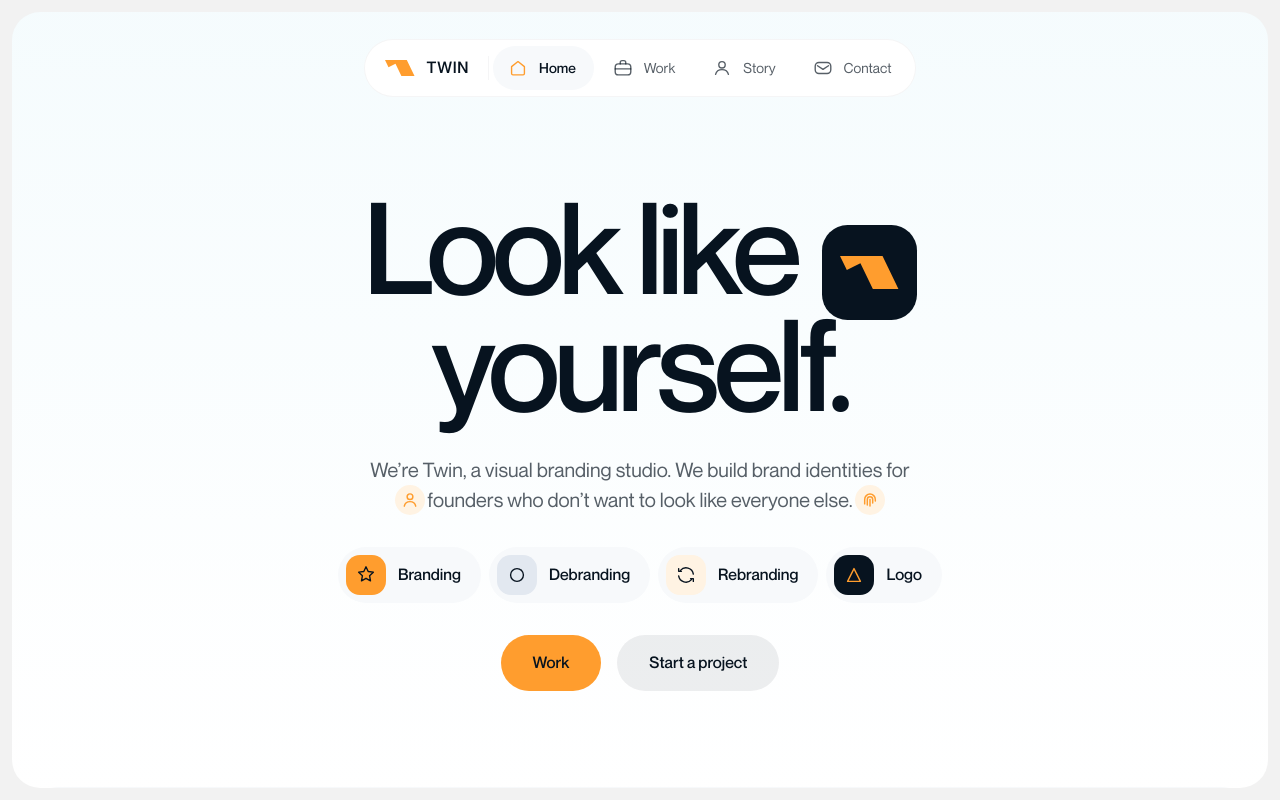
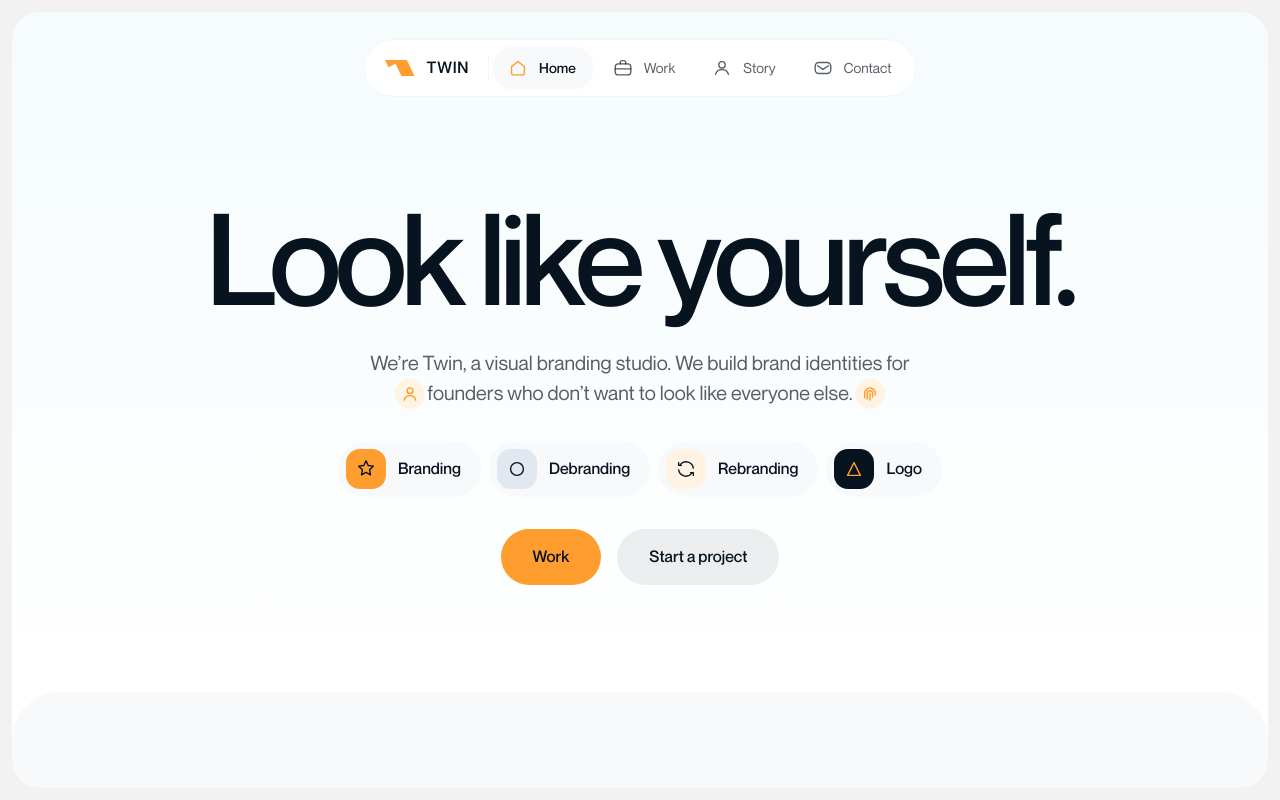
Before and after one commit to matthewostaco7/-twin-website, a Next.js app: page / in a window 1280 px wide. Built offline with nearby package versions, Linux system fonts and the light colour scheme.

Commit message:
Hero: remove the mark chip from the headline
Co-Authored-By: Claude Sonnet 5.5 <noreply@anthropic.com>
Claude-Session: https://claude.ai/code/session_01UqTkKkfJ5xTqC9vSdU1Zph

```diff
--- a/app/globals.css
+++ b/app/globals.css
@@ -139,9 +139,7 @@ p{text-wrap:pretty}
 .hero .ic.inl{box-sizing:border-box;width:.74em;height:.74em;padding:.1em;border-radius:50%;background:#FFF3E3;stroke:var(--signal);stroke-width:1.8;vertical-align:0;margin:0 .1em 0 -.08em}
 .hero .ic.inl.r{margin:0 0 0 .1em}
 .hero-cta{display:flex;flex-wrap:wrap;justify-content:center;gap:var(--s2)}
-.hero-big{max-width:none !important;font-size:clamp(56px,calc(56px + 84 * (100vw - 360px) / 1080),136px) !important;line-height:.92 !important;letter-spacing:-.045em !important;font-weight:500}
-.hero-chip{display:inline-grid;place-items:center;width:.74em;height:.74em;border-radius:.2em;background:var(--fg);vertical-align:.04em;margin:-.2em 0 -.2em .06em}
-.hero-chip svg{width:62%;height:auto}
+.hero-big{max-width:none !important;font-size:clamp(56px,calc(56px + 84 * (100vw - 360px) / 1080),136px) !important;line-height:.92 !important;letter-spacing:-.045em !important;font-weight:500;text-wrap:balance}
 .hero-sub{max-width:30em;font-size:var(--fs-bodyl);line-height:1.5;color:var(--t2)}
 .hero-pills{display:flex;flex-wrap:wrap;justify-content:center;gap:var(--s1)}
 .hp{display:inline-flex;align-items:center;gap:12px;min-height:56px;padding:8px 20px 8px 8px;border-radius:999px;background:var(--air-2);color:var(--fg);font-weight:500;transition:background .2s}
--- a/app/page.tsx
+++ b/app/page.tsx
@@ -1,6 +1,6 @@
 import Link from "next/link";
 import ServicesGrid from "@/components/ServicesGrid";
-import { IconFingerprint, IconFounder, Mark, SERVICE_ICONS } from "@/components/icons";
+import { IconFingerprint, IconFounder, SERVICE_ICONS } from "@/components/icons";
 import { SERVICES, SERVICE_SLUGS } from "@/lib/services";
 
 const STEPS = [
@@ -14,8 +14,7 @@ export default function HomePage() {
     <div id="view-home">
       <header className="hero" id="top">
         <h1 className="hero-big">
-          Look like <span className="hero-chip" aria-hidden="true"><Mark /></span>
-          <br />yourself.
+          Look like yourself.
         </h1>
         <p className="hero-sub">
           We&rsquo;re Twin, a visual branding studio. We build brand identities for{" "}
```
